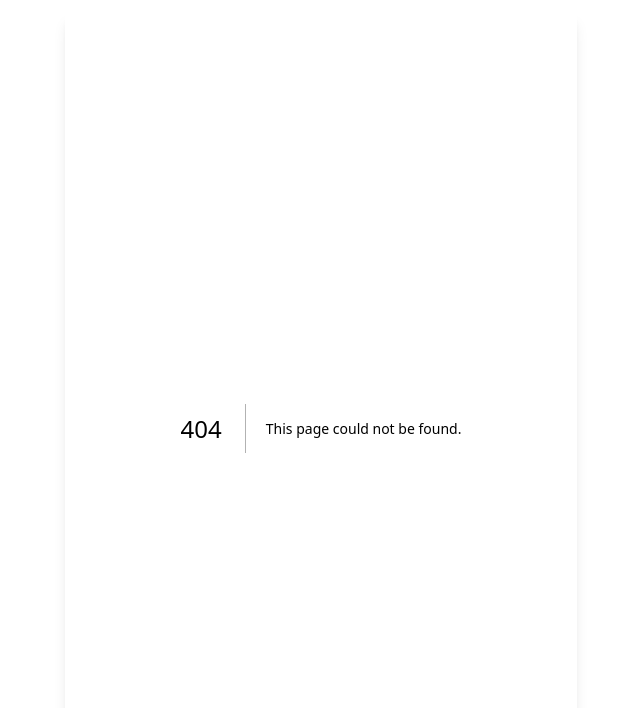
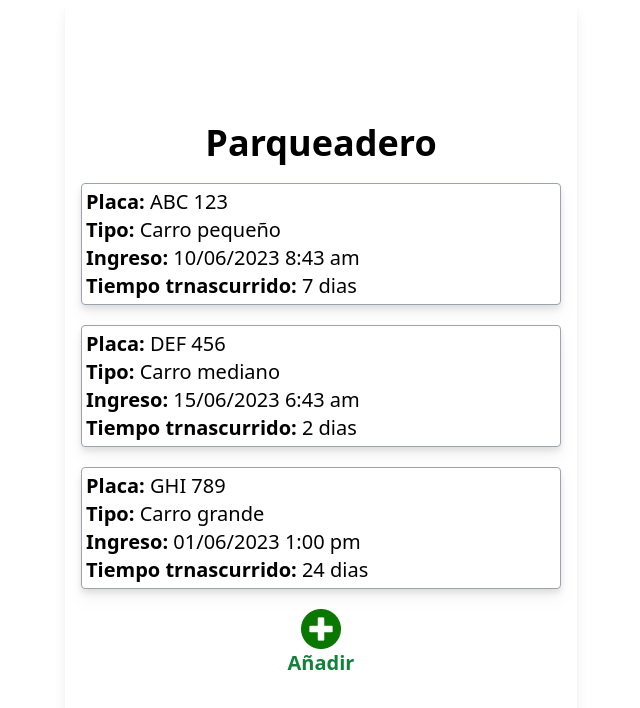
Before and after one commit to michaelviloria/washing-club-f, a Next.js app: page /parking-lot in a window 1280 px wide. Before the commit this address had no page. Shown: the top 708 px of the page, without its empty margins (319-959 px from the left). Built offline with nearby package versions, Linux system fonts and the light colour scheme.

Commit message:
Arreglos y modificaciones pequeñas, Seccion parqueadero integrada

```diff
--- a/app/layout.js
+++ b/app/layout.js
@@ -6,7 +6,7 @@ export default function RootLayout({ children }) {
       <head>
         <title>Washing Club</title>
       </head>
-      <body className='w-full max-w-lg p-4 mx-auto mt-3 bg-white rounded-md shadow-lg'>
+      <body className='flex flex-col justify-center w-full max-w-lg min-h-screen p-4 mx-auto bg-white rounded-md shadow-lg'>
         {children}
       </body>
     </html>
--- /dev/null
+++ b/app/new-parking/page.jsx
@@ -0,0 +1,57 @@
+import Button from "@/components/Button/Button";
+import Dropdown from "@/components/FormElements/Dropdown/Dropdown";
+import Form from "@/components/FormElements/Form/Form";
+import Input from "@/components/FormElements/Input/Input";
+import Label from "@/components/FormElements/Label/Label";
+import Title from "@/components/Title/Title";
+import Link from "next/link";
+
+const optionsVehicles = [
+  "Carro pequeño",
+  "Carro mediano",
+  "Carro grande",
+  "Moto pequeña",
+  "Moto grande",
+];
+
+export default function NewParkingPage() {
+  return (
+    <main className="">
+      <Title>Nuevo parqueo</Title>
+      <Form action={""} method={"post"}>
+        <div className="mt-4 mb-3">
+          <Label htmlFor="plate-number">Número de placa:</Label>
+          <Input type="text" id="plate-number" name="plate-number" />
+        </div>
+        <div className="mb-3">
+          <Label htmlFor="type-vehicle">Tipo de vehiculo:</Label>
+          <Dropdown
+            name="type-vehicle"
+            id="type-vehicle"
+            options={optionsVehicles}
+          />
+        </div>
+        <div className="flex justify-between w-full mt-6">
+          <Link href="/parking-lot">
+            <Button
+              type="button"
+              background="bg-red-400"
+              textColor="text-red-900"
+            >
+              Cancelar
+            </Button>
+          </Link>
+          <Link href="/">
+            <Button
+              type="submit"
+              background="bg-green-400"
+              textColor="text-green-900"
+            >
+              Aceptar
+            </Button>
+          </Link>
+        </div>
+      </Form>
+    </main>
+  );
+}
--- a/app/new-service/page.jsx
+++ b/app/new-service/page.jsx
@@ -3,6 +3,7 @@ import Dropdown from "@/components/FormElements/Dropdown/Dropdown";
 import Form from "@/components/FormElements/Form/Form";
 import Input from "@/components/FormElements/Input/Input";
 import Label from "@/components/FormElements/Label/Label";
+import Title from "@/components/Title/Title";
 import Link from "next/link";
 
 const optionsVehicles = [
@@ -23,8 +24,8 @@ const optionsServices = [
 
 export default function NewServicePage() {
   return (
-    <main className="px-5 py-8">
-      <h1 className="text-4xl font-bold text-center">Nuevo servicio</h1>
+    <main>
+      <Title>Nuevo servicio</Title>
       <Form action="" method="post">
         <div className="mt-3">
           <Label htmlFor="plate-number">Número de placa:</Label>
@@ -58,17 +59,19 @@ export default function NewServicePage() {
           <Link href="/">
             <Button
               type="button"
-              text="Cancelar"
               background="bg-red-400"
               textColor="text-red-900"
-            />
+            >
+              Cancelar
+            </Button>
           </Link>
           <Button
             type="submit"
-            text="Aceptar"
             background="bg-green-400"
             textColor="text-green-900"
-          />
+          >
+            Aceptar
+          </Button>
         </div>
       </Form>
     </main>
--- a/app/page.jsx
+++ b/app/page.jsx
@@ -11,8 +11,8 @@ import Link from "next/link";
 
 export default function Home() {
   return (
-    <main className="w-full">
-      <Link href="/parking-lot">
+    <main className="flex flex-col items-center gap-5">
+      <Link href="/parking-lot" className="w-full">
         <MenuSection
           src={IconCar}
           alt="Icon of a car"
@@ -20,7 +20,7 @@ export default function Home() {
           bgColor="bg-menu-blue-cyan"
         />
       </Link>
-      <Link href="/services-day">
+      <Link href="/services-day" className="w-full">
         <MenuSection
           src={IconCarWash}
           alt="Icon of a car"
@@ -28,7 +28,7 @@ export default function Home() {
           bgColor="bg-menu-blue-dark"
         />
       </Link>
-      <Link href="/customers">
+      <Link href="/customers" className="w-full">
         <MenuSection
           src={IconContact}
           alt="Icon of a card"
@@ -36,7 +36,7 @@ export default function Home() {
           bgColor="bg-menu-purple"
         />
       </Link>
-      <Link href="/washers">
+      <Link href="/washers" className="w-full">
         <MenuSection
           src={IconPerson}
           alt="Icon of a person"
@@ -44,7 +44,7 @@ export default function Home() {
           bgColor="bg-menu-red"
         />
       </Link>
-      <Link href="/edit-combo">
+      <Link href="/edit-combo" className="w-full">
         <MenuSection
           src={IconSetting}
           alt="Icon of a gear"
--- /dev/null
+++ b/app/parking-lot/page.jsx
@@ -0,0 +1,33 @@
+import ButtonAdd from "@/components/ButtonAdd/ButtonAdd";
+import ParkinItem from "@/components/ParkingItem/ParkingItem";
+import Title from "@/components/Title/Title";
+import Link from "next/link";
+
+export default function ParkingLotPage() {
+  return (
+    <main className="flex flex-col items-center gap-5">
+      <Title>Parqueadero</Title>
+      <ParkinItem
+        plate={"ABC 123"}
+        type={"Carro pequeño"}
+        entry={"10/06/2023 8:43 am"}
+        time={"7 dias"}
+      />
+      <ParkinItem
+        plate={"DEF 456"}
+        type={"Carro mediano"}
+        entry={"15/06/2023 6:43 am"}
+        time={"2 dias"}
+      />
+      <ParkinItem
+        plate={"GHI 789"}
+        type={"Carro grande"}
+        entry={"01/06/2023 1:00 pm"}
+        time={"24 dias"}
+      />
+      <Link href={"/new-parking"}>
+        <ButtonAdd text={"Añadir"} />
+      </Link>
+    </main>
+  );
+}
--- a/app/services-day/page.jsx
+++ b/app/services-day/page.jsx
@@ -1,4 +1,5 @@
 "use client";
+import Title from "@/components/Title/Title";
 import { useEffect, useState } from "react";
 
 export default function ServicesDayPage() {
@@ -18,7 +19,7 @@ export default function ServicesDayPage() {
   };
   return (
     <main>
-      <h1>Servicios del dia</h1>
+      <Title>Servicios del dia</Title>
       <span>{currentDate}</span>
     </main>
   );
--- a/components/Button/Button.jsx
+++ b/components/Button/Button.jsx
@@ -1,6 +1,6 @@
 export default function Button({
   type,
-  text,
+  children,
   background = "",
   textColor = "",
 }) {
@@ -9,7 +9,7 @@ export default function Button({
       type={type}
       className={`py-2 rounded px-7 font-bold text-base ${background} ${textColor}`}
     >
-      {text}
+      {children}
     </button>
   );
 }
--- a/components/ButtonAdd/ButtonAdd.jsx
+++ b/components/ButtonAdd/ButtonAdd.jsx
@@ -3,9 +3,9 @@ import IconPlusCircle from "@/imgs/icon-plus-circle.png";
 
 export default function ButtonAdd({ text }) {
   return (
-    <div className="container flex flex-col items-center">
+    <div className="flex flex-col items-center max-w-max">
       <Image src={IconPlusCircle} alt="Icon of a cross within a circle" />
-      <span>{text}</span>
+      <span className="text-xl font-semibold text-green-700">{text}</span>
     </div>
   );
 }
--- a/components/FormElements/Form/Form.jsx
+++ b/components/FormElements/Form/Form.jsx
@@ -3,7 +3,7 @@ export default function Form({ action, method, children }) {
     <form
       action={action}
       method={method}
-      className="w-full max-w-md p-8 mx-auto bg-white rounded-md shadow-md"
+      className="w-full px-1"
     >
       {children}
     </form>
--- a/components/MenuSection/MenuSection.jsx
+++ b/components/MenuSection/MenuSection.jsx
@@ -2,7 +2,7 @@ import Image from "next/image";
 
 export default function MenuSection({src, alt, title, bgColor}) {
   return (
-    <section className={"flex flex-col items-center p-2 rounded-md my-5 " + bgColor}>
+    <section className={"flex flex-col items-center p-2 rounded-md " + bgColor}>
       <Image src={src} alt={alt} />
       <span className="text-4xl font-bold text-white">{title}</span>
     </section>
--- /dev/null
+++ b/components/ParkingItem/ParkingItem.jsx
@@ -0,0 +1,10 @@
+export default function ParkinItem({plate, type, entry, time}) {
+  return(
+    <section className="w-full p-1 text-xl bg-white border border-gray-400 rounded drop-shadow-lg">
+      <p><strong>Placa: </strong>{plate}</p>
+      <p><strong>Tipo: </strong>{type}</p>
+      <p><strong>Ingreso: </strong>{entry}</p>
+      <p><strong>Tiempo trnascurrido: </strong>{time}</p>
+    </section>
+  )
+}
--- /dev/null
+++ b/components/Title/Title.jsx
@@ -0,0 +1,3 @@
+export default function Title({ children }) {
+  return <h1 className="text-4xl font-bold text-center">{children}</h1>;
+}
```
